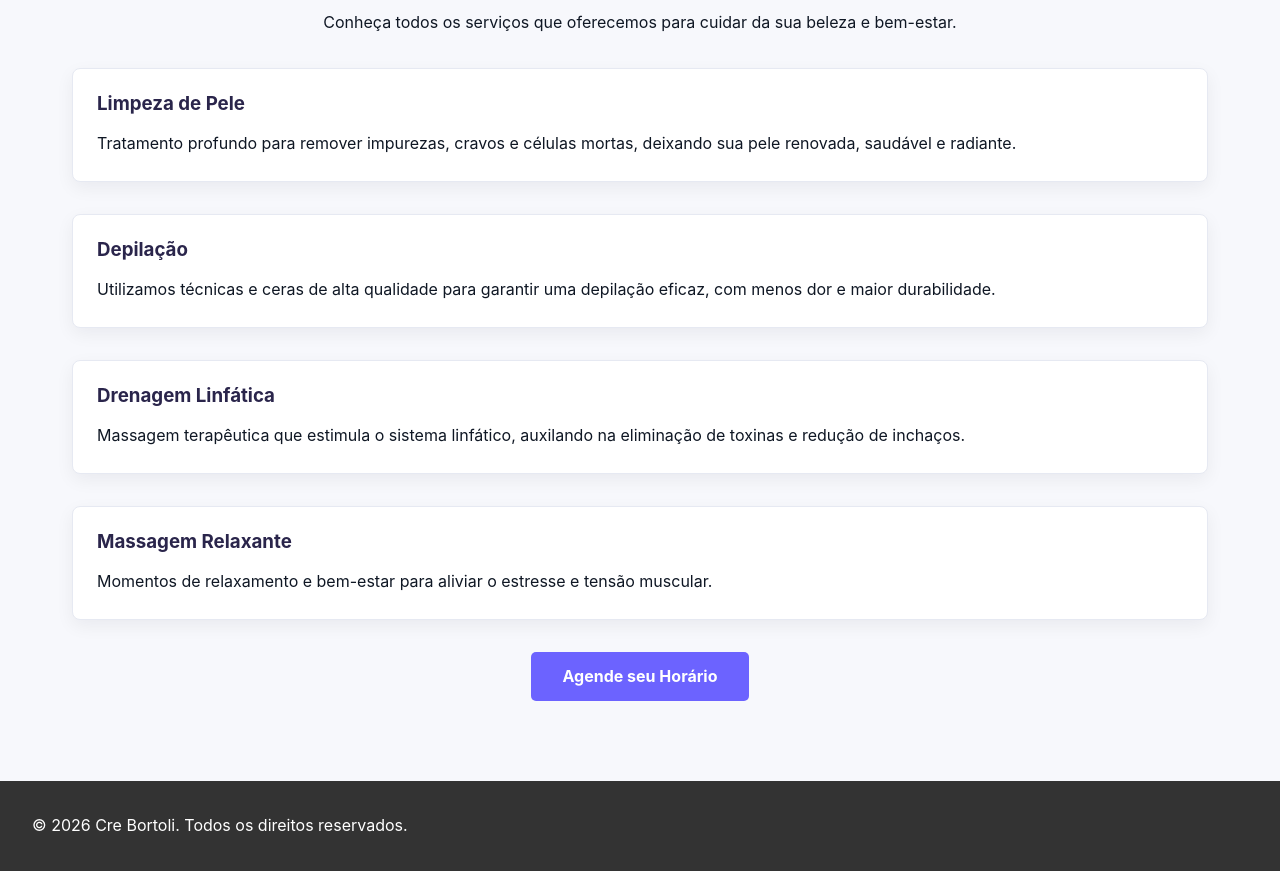
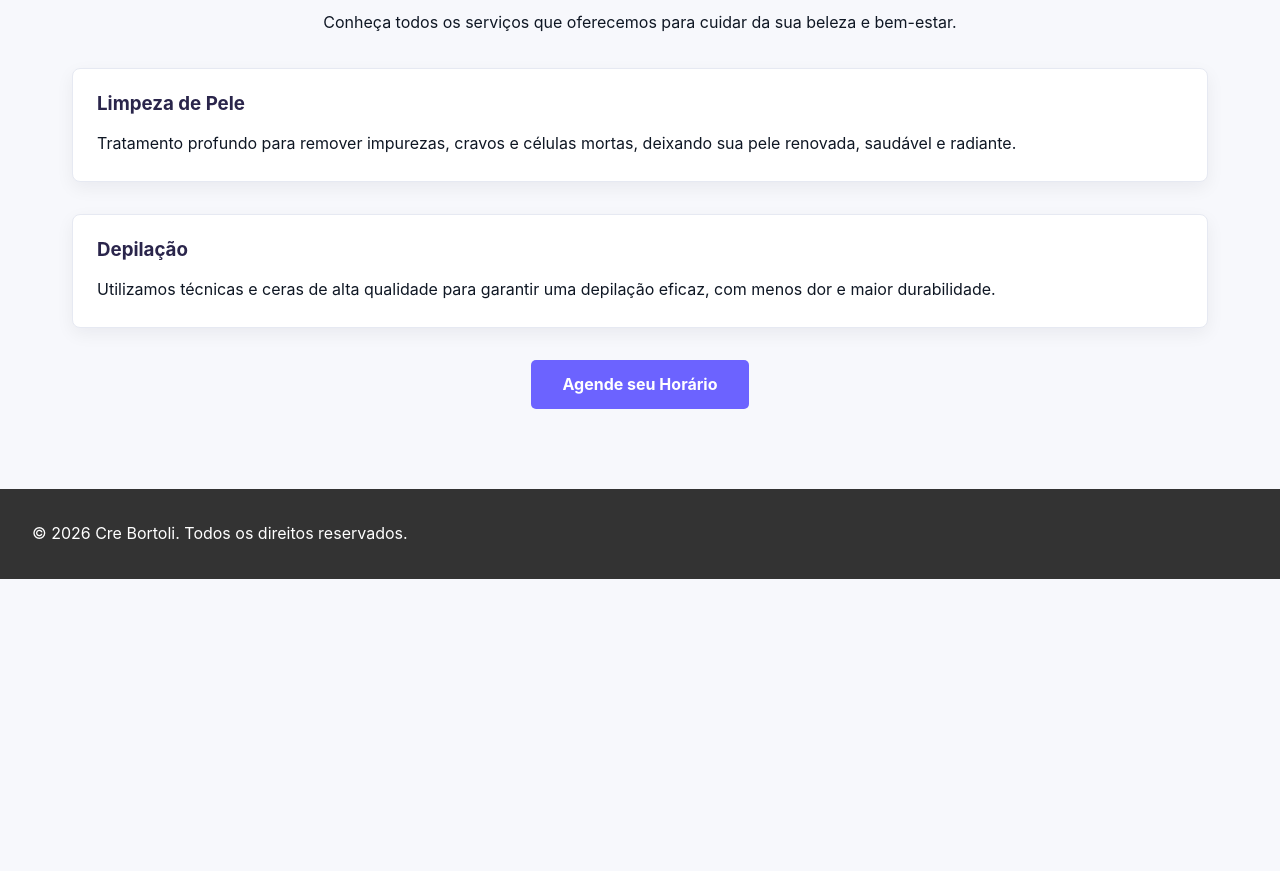
Before and after one commit to wrhbra2013/crebortoli, a plain HTML site: page paginas/servicos.html in a window 1280 px wide. Shown: the part 219-1090 px from the top of the page. After the commit the page ends 800 px from the top, so only its background shows below. Drawn offline with Linux system fonts and the light colour scheme; a web font is replaced by a local one.

Commit message:
v1.0.4.1

```diff
--- a/paginas/servicos.html
+++ b/paginas/servicos.html
@@ -29,18 +29,7 @@
                             <p>Utilizamos técnicas e ceras de alta qualidade para garantir uma depilação eficaz, com menos dor e maior durabilidade.</p>
                         </div>
                     </div>
-                    <div class="post-card">
-                        <div class="post-body">
-                            <h3>Drenagem Linfática</h3>
-                            <p>Massagem terapêutica que estimula o sistema linfático, auxilando na eliminação de toxinas e redução de inchaços.</p>
-                        </div>
-                    </div>
-                    <div class="post-card">
-                        <div class="post-body">
-                            <h3>Massagem Relaxante</h3>
-                            <p>Momentos de relaxamento e bem-estar para aliviar o estresse e tensão muscular.</p>
-                        </div>
-                    </div>
+
 
                 </div>
 
```
